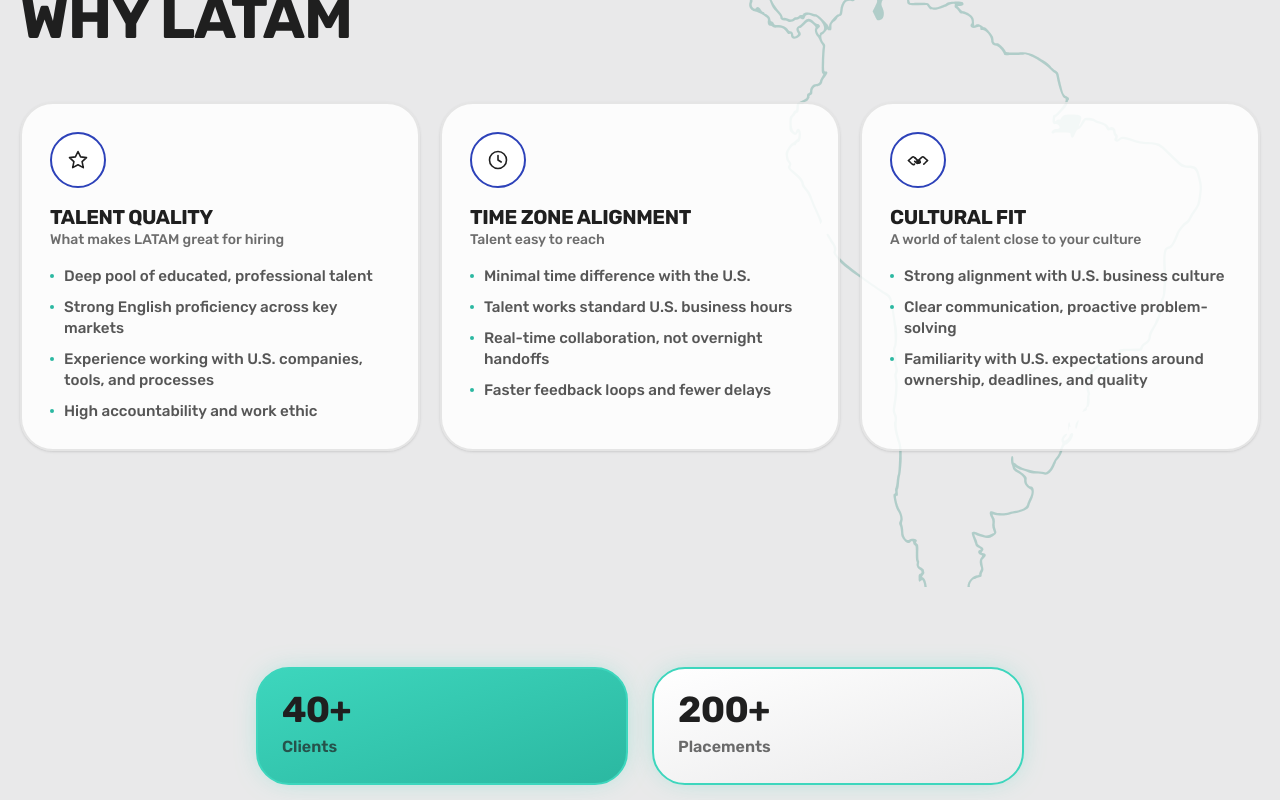
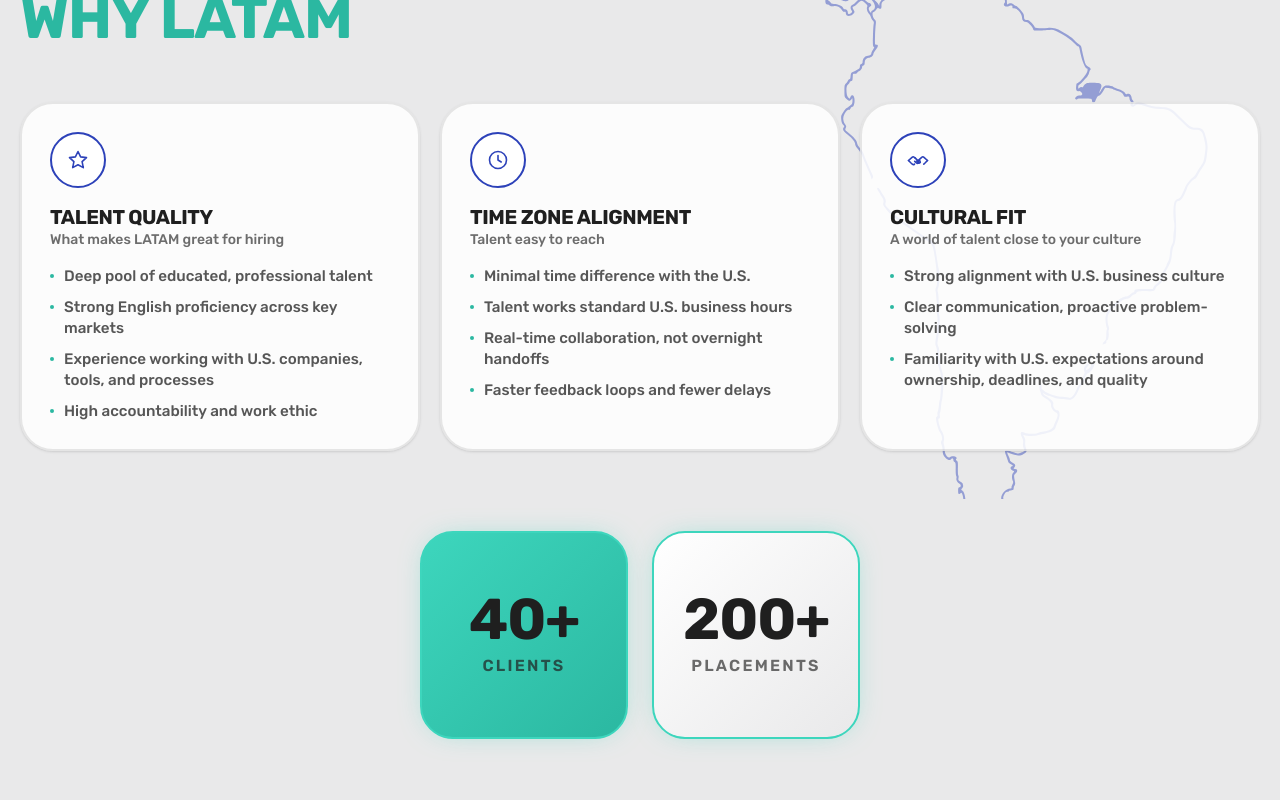
Before and after one commit to Integrated-Go-to-Market-Solutions/Handoff-Sandbox, a Next.js app: page / in a window 1280 px wide. Shown: the part 4600-5400 px from the top of the page. Built offline with nearby package versions, Linux system fonts and the light colour scheme.

Commit message:
blue accents, teal Y LATAM, square linked stat tiles in Why LATAM

```diff
--- a/src/app/globals.css
+++ b/src/app/globals.css
@@ -350,6 +350,9 @@ body {
   filter: drop-shadow(0 0 7px rgba(61, 214, 189, 0.7));
   will-change: clip-path;
 }
+.latam-map-glow-royal {
+  filter: drop-shadow(0 0 6px rgba(45, 66, 185, 0.45));
+}
 .latam-map.is-tracing .latam-map-glow {
   animation: latam-map-trace 3s linear forwards;
 }
--- a/src/app/page.tsx
+++ b/src/app/page.tsx
@@ -33,7 +33,12 @@ export default function Home() {
       <AiTrained />
       <HiringHighway compact />
       <WhyLatam />
-      <Stats include={["Clients", "Placements"]} />
+      <Stats
+        include={["Clients", "Placements"]}
+        variant="square"
+        hrefs={{ Clients: "#testimonials", Placements: "/talent" }}
+        className="bg-bone pb-16 pt-6 md:pb-20 md:pt-8"
+      />
       <Problem />
       <Vibes order={[1, 0, 2]} slider />
       <Soul />
--- a/src/components/icon.tsx
+++ b/src/components/icon.tsx
@@ -166,7 +166,7 @@ export function IconBadge({
 }) {
   return (
     <span
-      className={`inline-flex h-12 w-12 items-center justify-center rounded-full border-2 border-royal bg-white text-ink transition-colors duration-300 group-hover:bg-royal group-hover:text-white ${className}`}
+      className={`inline-flex h-12 w-12 items-center justify-center rounded-full border-2 border-royal bg-white text-royal transition-colors duration-300 group-hover:bg-royal group-hover:text-white ${className}`}
     >
       <Icon name={name} />
     </span>
--- a/src/components/latam-map.tsx
+++ b/src/components/latam-map.tsx
@@ -3,11 +3,14 @@ export function LatamMap({
   baseClassName = "",
   glowClassName = "",
   align = "center",
+  tone = "cyan",
 }: {
   className?: string;
   baseClassName?: string;
   glowClassName?: string;
   align?: "center" | "top";
+  /** Colour of the tracing line and its glow. */
+  tone?: "cyan" | "royal";
 }) {
   const shapeClass = align === "top" ? "latam-map-shape-top" : "";
 
@@ -20,7 +23,9 @@ export function LatamMap({
         className={`latam-map-shape absolute inset-0 ${shapeClass} ${baseClassName}`}
       />
       <span
-        className={`latam-map-shape latam-map-glow absolute inset-0 bg-cyan ${shapeClass} ${glowClassName}`}
+        className={`latam-map-shape latam-map-glow absolute inset-0 ${
+          tone === "royal" ? "latam-map-glow-royal bg-royal" : "bg-cyan"
+        } ${shapeClass} ${glowClassName}`}
       />
     </div>
   );
--- a/src/components/sections/client-quotes.tsx
+++ b/src/components/sections/client-quotes.tsx
@@ -59,7 +59,8 @@ export function ClientQuotes() {
   return (
     <section
       ref={sectionRef}
-      className="relative overflow-hidden bg-bone section-py text-ink"
+      id="testimonials"
+      className="relative scroll-mt-[72px] overflow-hidden bg-bone section-py text-ink"
       aria-label="Client quotes"
     >
       <div className="shell relative">
--- a/src/components/sections/stats.tsx
+++ b/src/components/sections/stats.tsx
@@ -51,13 +51,22 @@ export function Stats({
   include,
   bare = false,
   variant = "cards",
+  hrefs,
+  className = "bg-bone py-16 md:py-20",
 }: {
   /** Labels to show, in proofStats order. Defaults to all four. */
   include?: readonly string[];
   /** Just the tiles, no section wrapper, for embedding in another section. */
   bare?: boolean;
-  /** "band": one divided glass strip for dark sections, instead of cards. */
-  variant?: "cards" | "band";
+  /**
+   * "band": one divided glass strip for dark sections, instead of cards.
+   * "square": the cards as compact squares, centred, for a pair of tiles.
+   */
+  variant?: "cards" | "band" | "square";
+  /** Per-label link targets. Tiles not listed link to /results. */
+  hrefs?: Partial<Record<string, string>>;
+  /** Section wrapper classes (padding, background). Ignored when `bare`. */
+  className?: string;
 } = {}) {
   const rootRef = useRef<HTMLDivElement>(null);
   const items = proofStats
@@ -155,23 +164,38 @@ export function Stats({
     );
   }
 
+  const square = variant === "square";
   const grid = (
         <div
           ref={rootRef}
-          className={`grid gap-5 sm:gap-6 ${
-            items.length > 2
-              ? "grid-cols-1 min-[380px]:grid-cols-2 lg:grid-cols-4"
-              : "mx-auto max-w-3xl grid-cols-2 gap-3"
-          }`}
+          className={
+            square
+              ? "flex justify-center gap-4 sm:gap-6"
+              : `grid gap-5 sm:gap-6 ${
+                  items.length > 2
+                    ? "grid-cols-1 min-[380px]:grid-cols-2 lg:grid-cols-4"
+                    : "mx-auto max-w-3xl grid-cols-2 gap-3"
+                }`
+          }
         >
           {items.map(({ stat, accent }, i) => {
             return (
-              <Reveal key={stat.label} delay={i * 100}>
+              <Reveal key={stat.label} delay={i * 100} className={square ? "w-[min(42vw,13rem)]" : ""}>
                 <Link
-                  href="/results"
-                  className={`group block h-full rounded-[var(--radius-card)] border-2 border-cyan p-5 shadow-[0_0_28px_-10px_rgba(61,214,189,0.6)] transition-all duration-500 hover:-translate-y-1.5 hover:shadow-[0_0_36px_-6px_rgba(61,214,189,0.75)] md:p-6 ${accent.card}`}
+                  href={hrefs?.[stat.label] ?? "/results"}
+                  className={`group block h-full rounded-[var(--radius-card)] border-2 border-cyan p-5 shadow-[0_0_28px_-10px_rgba(61,214,189,0.6)] outline-none transition-all duration-500 hover:-translate-y-1.5 hover:shadow-[0_0_36px_-6px_rgba(61,214,189,0.75)] focus-visible:-translate-y-1.5 focus-visible:ring-4 focus-visible:ring-royal/50 focus-visible:ring-offset-2 focus-visible:ring-offset-bone md:p-6 ${
+                    square ? "flex aspect-square min-w-0 flex-col items-center justify-center p-3 text-center sm:p-5" : ""
+                  } ${accent.card}`}
                 >
-                  <p className="display text-3xl leading-none md:text-4xl">
+                  <span className="sr-only">
+                    {stat.value} {stat.label}
+                  </span>
+                  <p
+                    className={`display leading-none ${
+                      square ? "text-[clamp(2.4rem,9vw,3.6rem)]" : "text-3xl md:text-4xl"
+                    }`}
+                    aria-hidden="true"
+                  >
                     <span
                       className="stat-number"
                       data-target={stat.value}
@@ -180,7 +204,10 @@ export function Stats({
                       0
                     </span>
                   </p>
-                  <p className={`mt-2 text-sm font-semibold md:text-base ${accent.label}`}>
+                  <p
+                    className={`mt-2 font-semibold ${square ? "text-xs uppercase tracking-[0.08em] sm:text-sm sm:tracking-[0.14em] md:text-base" : "text-sm md:text-base"} ${accent.label}`}
+                    aria-hidden="true"
+                  >
                     {stat.label}
                   </p>
                 </Link>
@@ -193,7 +220,7 @@ export function Stats({
   if (bare) return grid;
 
   return (
-    <section className="bg-bone py-16 md:py-20">
+    <section className={className}>
       <div className="shell">{grid}</div>
     </section>
   );
--- a/src/components/sections/why-latam.tsx
+++ b/src/components/sections/why-latam.tsx
@@ -9,23 +9,27 @@ import { whyLatam } from "@/lib/content";
  * darker-gray sketch of the LATAM outline as a watermark rather than a
  * literal map graphic, reasons listed without numbers, icons in the
  * cyan-outline treatment from the brand guide's Elements Usage page.
+ *
+ * Royal blue is the section's accent: the map outline, the icon rings and
+ * the icons themselves at rest. The headline is teal.
  */
 export function WhyLatam() {
   return (
-    <section className="relative overflow-hidden bg-bone section-py text-ink">
+    <section className="relative overflow-hidden bg-bone pb-10 pt-24 text-ink md:pb-12 md:pt-[8.5rem]">
       {/* The LATAM outline, traced from the reference map in
           "background ideas" (the watermarked stock file itself is never
           embedded). A line sketch in slightly darker gray at low opacity:
           enough to place the section, not enough to compete with it. */}
       <LatamMap
         className="pointer-events-none absolute -right-6 top-1/2 h-[135%] aspect-[1014/1293] -translate-y-1/2 md:right-2 lg:right-8"
-        baseClassName="bg-ink opacity-[0.14]"
-        glowClassName="opacity-[0.18]"
+        tone="royal"
+        baseClassName="bg-royal opacity-20"
+        glowClassName="opacity-30 max-md:opacity-20"
       />
 
       <div className="shell relative">
         <Reveal className="max-w-3xl">
-          <h2 className="display text-[clamp(2.1rem,4.8vw,3.7rem)] text-ink">
+          <h2 className="display text-[clamp(2.1rem,4.8vw,3.7rem)] text-cyan-dim">
             {whyLatam.headline}
           </h2>
         </Reveal>
```
